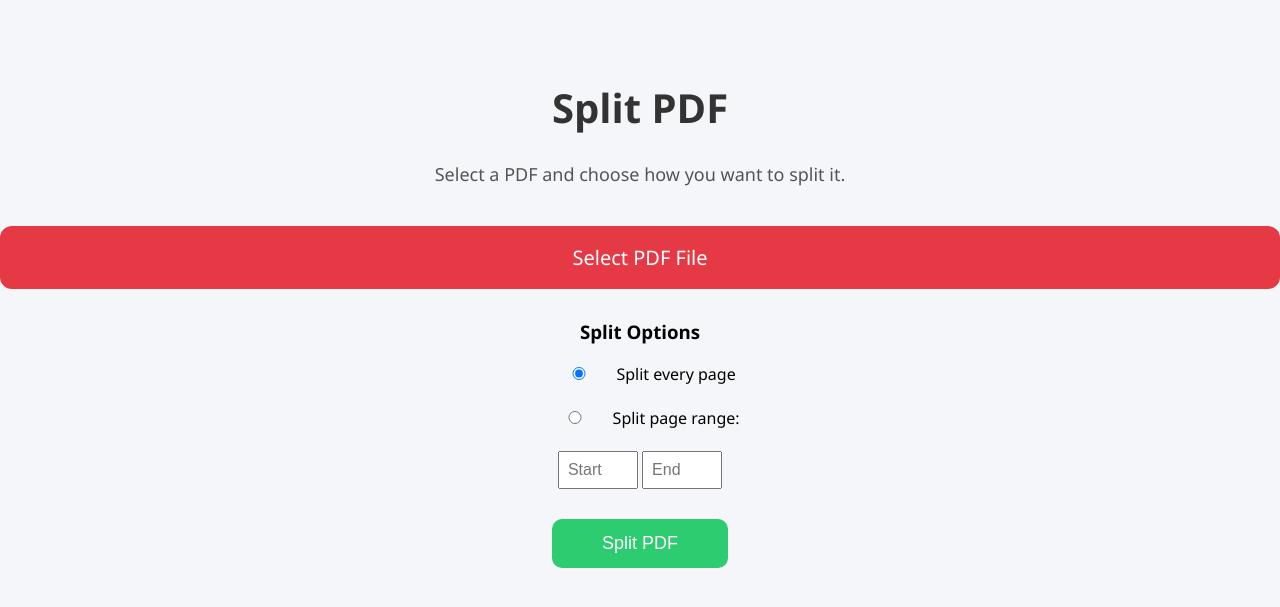
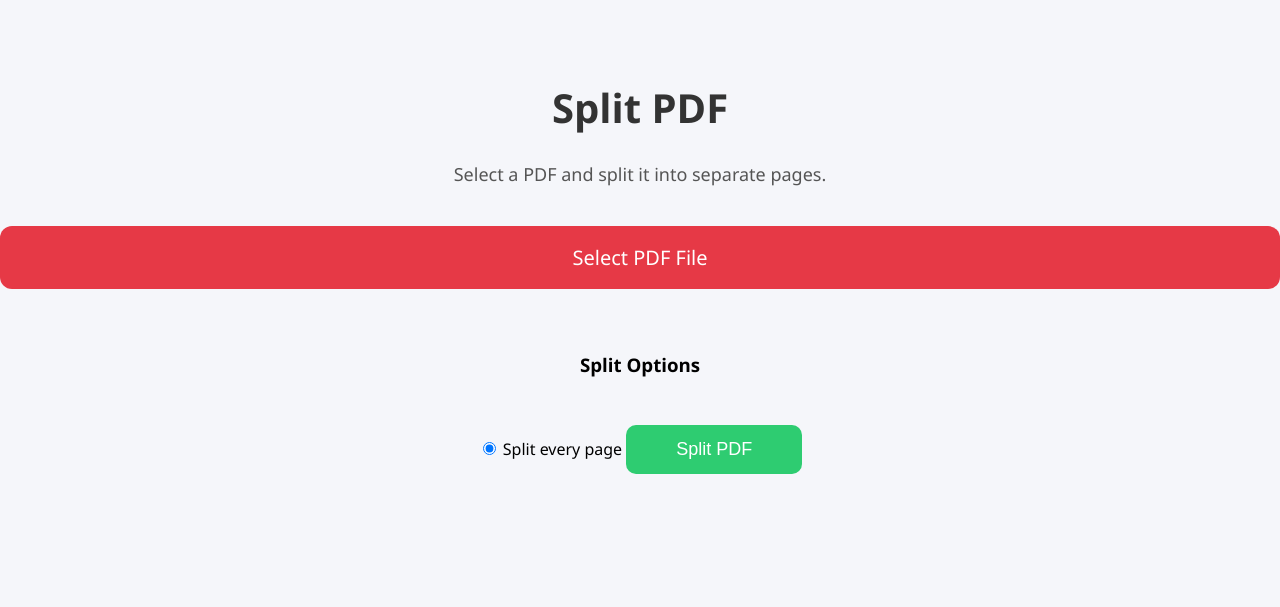
Before and after one commit to kiritosahai/pdf_merger, a Flask app: page /split_page in a window 1280 px wide; the page is wider, and only the part inside the window is pictured. Shown: the part 61-668 px from the top of that part. Run offline with Flask 3, Linux system fonts and the light colour scheme.

Commit message:
Refine split.html for better user experience
Updated the split PDF page to clarify functionality and improve layout.

```diff
--- a/templates/split.html
+++ b/templates/split.html
@@ -79,16 +79,6 @@
             transform: scale(1.03);
         }
 
-        .range-box {
-            margin-top: 30px;
-        }
-
-        .range-box input {
-            width: 60px;
-            padding: 8px;
-            font-size: 16px;
-        }
-
         .split-btn {
             margin-top: 30px;
             padding: 14px 50px;
@@ -105,7 +95,6 @@
             background: #27ae60;
             transform: scale(1.03);
         }
-
     </style>
 </head>
 <body>
@@ -121,7 +110,7 @@
 
     <div class="main">
         <h1>Split PDF</h1>
-        <p>Select a PDF and choose how you want to split it.</p>
+        <p>Select a PDF and split it into separate pages.</p>
 
         <form action="/split" method="post" enctype="multipart/form-data">
 
@@ -130,25 +119,12 @@
             </label>
             <input type="file" id="splitInput" name="pdf" style="display:none;" required>
 
-            <div class="range-box">
-                <h3>Split Options</h3>
-
-                <label>
-                    <input type="radio" name="split_type" value="all" checked>
-                    Split every page
-                </label>
-                <br><br>
-
-                <label>
-                    <input type="radio" name="split_type" value="range">
-                    Split page range:
-                </label>
-
-                <br><br>
-
-                <input type="number" name="start" min="1" placeholder="Start">
-                <input type="number" name="end" min="1" placeholder="End">
-            </div>
+            <br><br>
+            <h3>Split Options</h3>
+            <label>
+                <input type="radio" name="split_type" value="all" checked>
+                Split every page
+            </label>
 
             <button class="split-btn" type="submit">Split PDF</button>
         </form>
```
